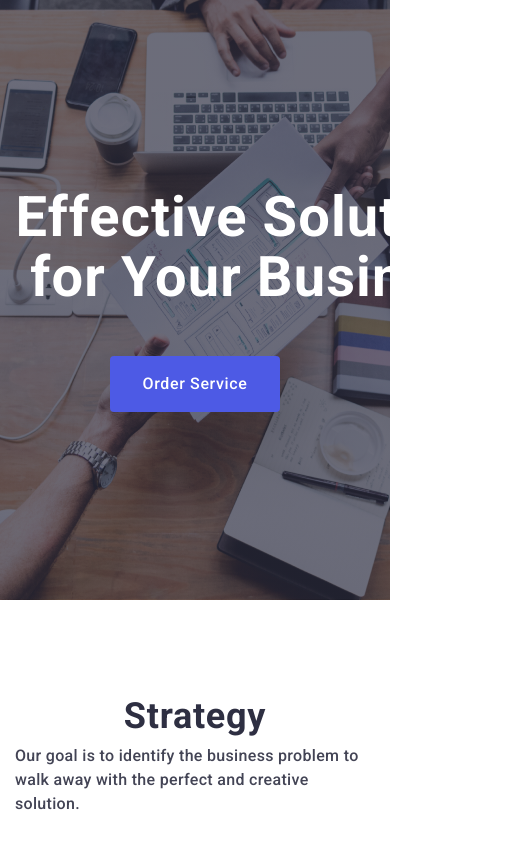
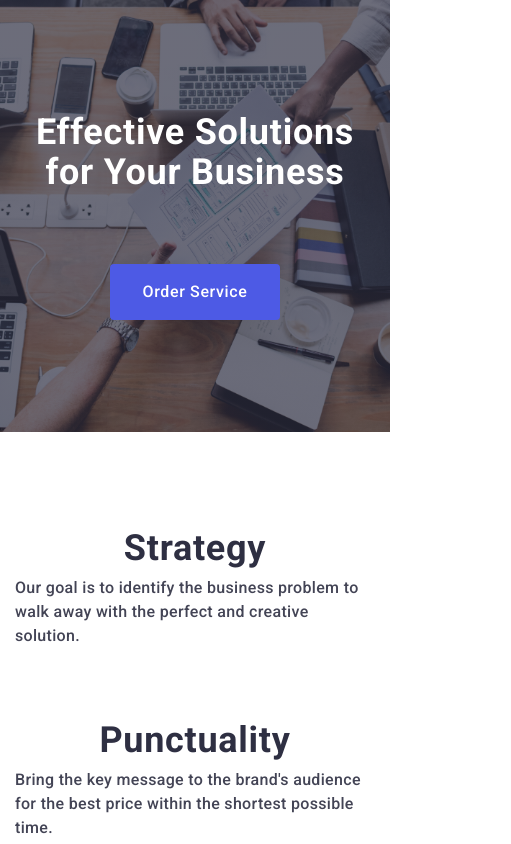
Before and after one commit to IgorMushk/goit-markup-hw-07, a plain HTML site: page index.html in a window 390 px wide. Shown: the top 844 px of the page, 511 px wide, since content can reach past the window. Drawn offline with nearby package versions, Linux system fonts and the light colour scheme.

Commit message:
Section Hero - mobile + tab (start)

```diff
--- a/css/styles.css
+++ b/css/styles.css
@@ -200,11 +200,16 @@ body {
 
 .hero {
   background: var(--main-hero-color);
-  padding-top: 188px;
-  padding-bottom: 188px;
+  /* padding-top: 188px;
+  padding-bottom: 188px; */
+  /* mobile */
+  padding-top: 112px;
+  padding-bottom: 112px;
+
   text-align: center;
 
-  max-width: 1440px;
+  /* mobile - */
+  /* max-width: 1440px; */
   /* height: 600px; */
   margin-left: auto;
   margin-right: auto;
@@ -215,14 +220,24 @@ body {
 }
 
 .hero-title {
-  font-weight: 700;
+  /* font-weight: 700;
   font-size: 56px;
-  line-height: 1.07;
+  line-height: 1.07; */
+  /* mobile + */
+  font-size: 36px;
+  line-height: calc(40 / 36);
+
   text-align: center;
   letter-spacing: 0.02em;
   color: #ffffff;
-  width: 496px;
-  margin-bottom: 48px;
+  /* width: 496px; */
+  /* mobile + */
+  width: 320px;
+
+  /* margin-bottom: 48px; */
+  /* mobile +  */
+  margin-bottom: 72px;
+
   margin-left: auto;
   margin-right: auto;
 }
```
